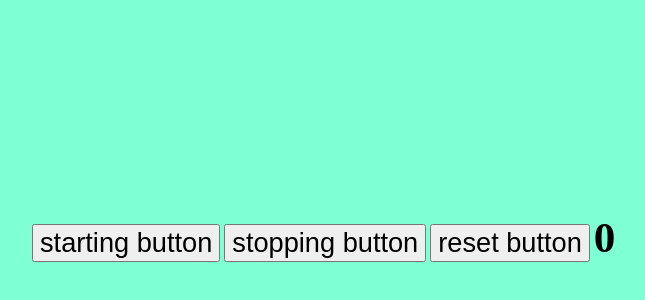
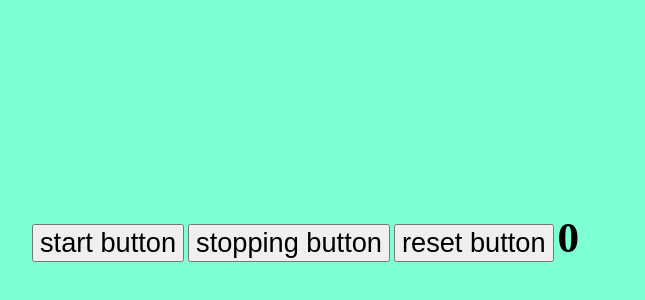
Before and after one commit to roshan-nn/timer-app, a plain HTML site: page index.html in a window 1280 px wide. Shown: the part 216-516 px from the top of the page, without its empty margins (352-997 px from the left). Drawn offline with Linux system fonts and the light colour scheme.

Commit message:
Update index.html

```diff
--- a/index.html
+++ b/index.html
@@ -9,7 +9,7 @@
 <body>
 
      <div class="start">
-        <button onclick="start()" id="starts"> starting button</button>
+        <button onclick="start()" id="starts"> start button</button>
 
 
 
```
